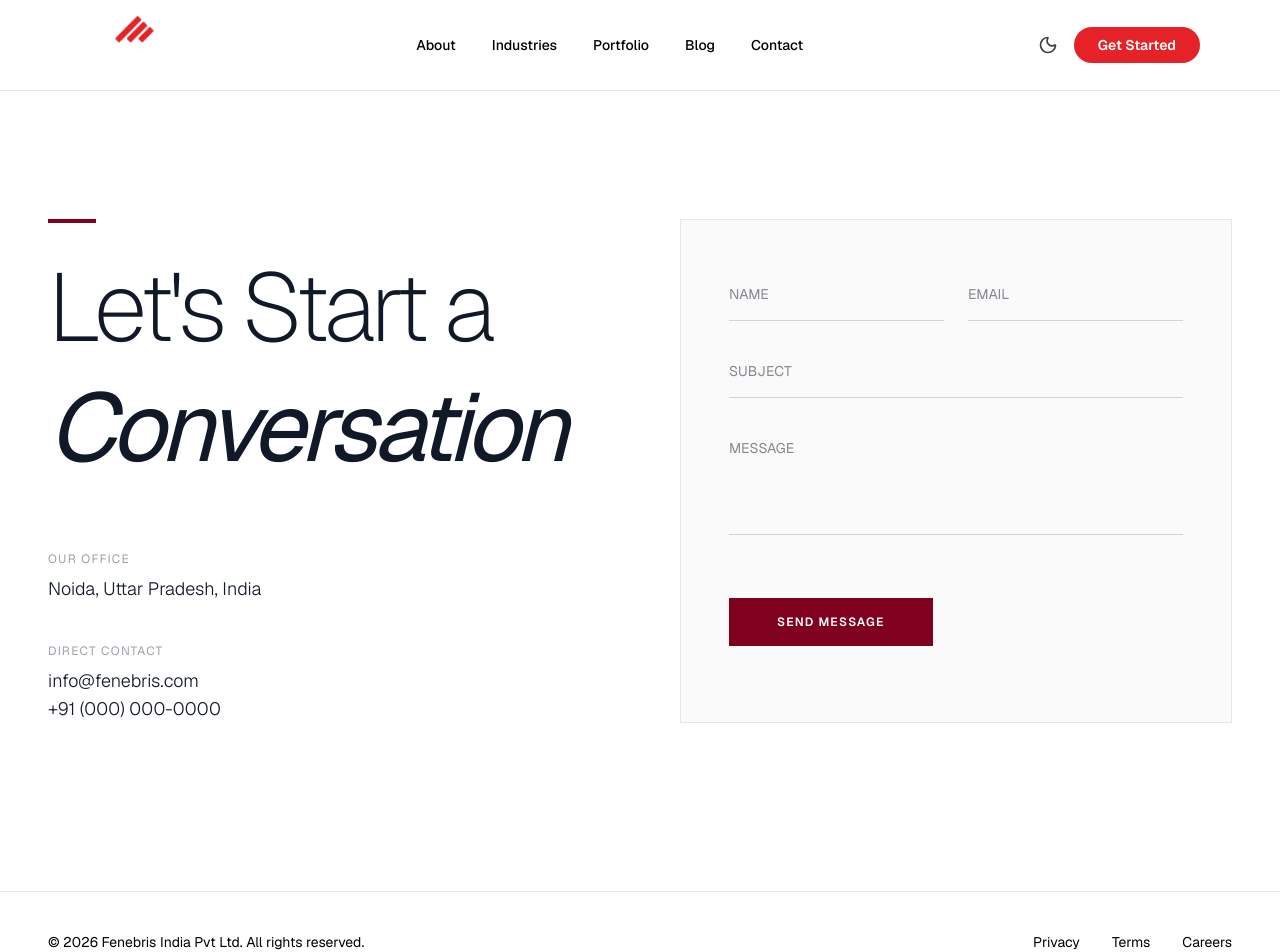
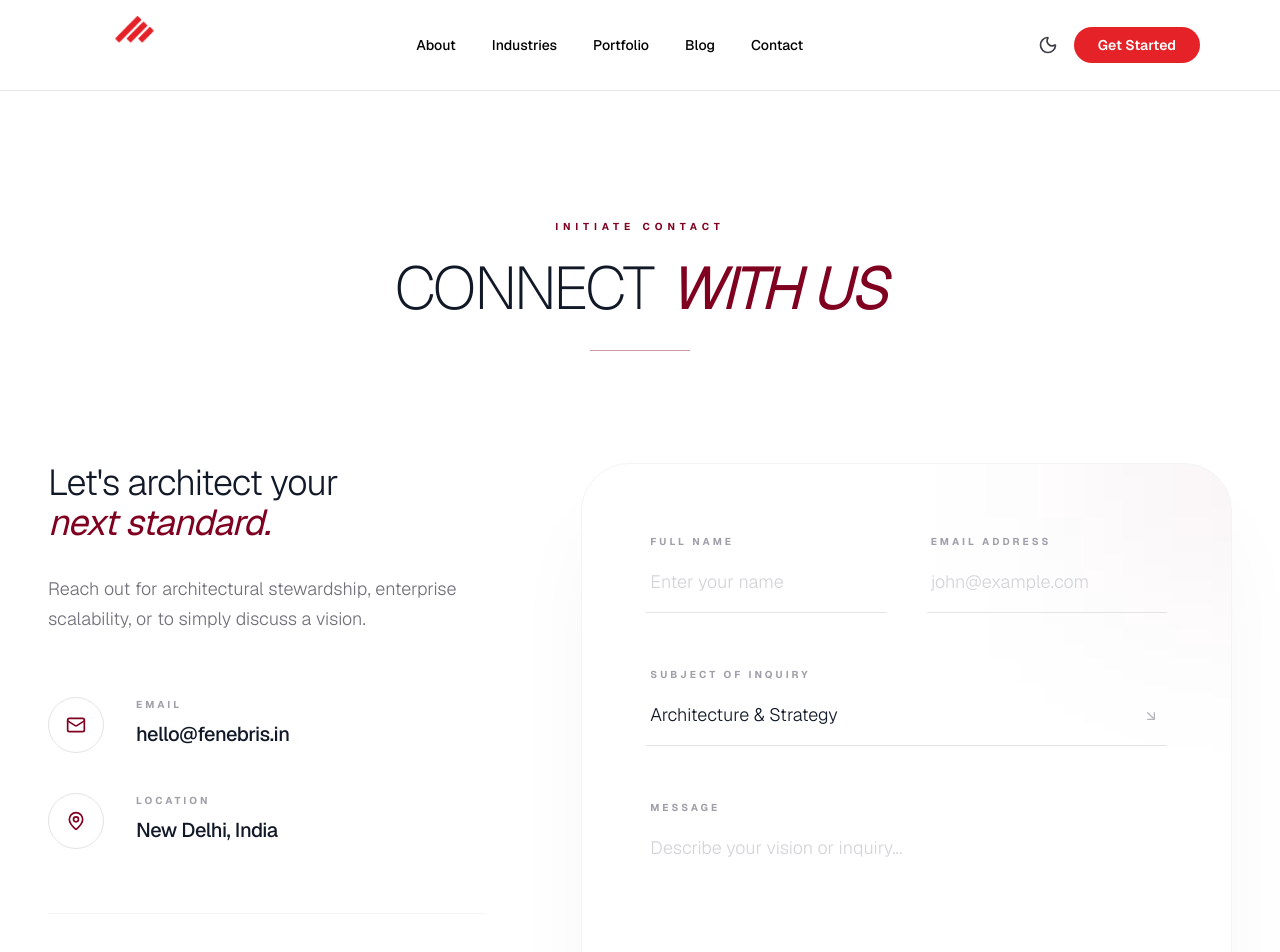
Before and after one commit to FenebrisWeb/fenebrisindia, a Next.js app: page /contact-us in a window 1280 px wide. Shown: the top 952 px of the page. Built offline with nearby package versions, Linux system fonts and the light colour scheme.

Commit message:
Design Change

```diff
--- a/app/(marketing)/contact-us/page.tsx
+++ b/app/(marketing)/contact-us/page.tsx
@@ -1,56 +1,193 @@
 "use client";
 
-import React from 'react';
-import { motion } from 'framer-motion';
+import React, { useRef } from "react";
+import { motion, useInView } from "framer-motion";
+import { Mail, MapPin, Phone, ArrowUpRight, Linkedin, Instagram, Twitter } from "lucide-react";
 
-export default function Contact() {
+export default function ContactPage() {
+  const containerRef = useRef(null);
+  const isInView = useInView(containerRef, { once: true, amount: 0.1 });
+
+  // Animation Variants
+  const fadeUp = {
+    initial: { opacity: 0, y: 30 },
+    animate: { opacity: 1, y: 0 },
+  };
+
   return (
-    <div className="bg-background">
-      <section className="py-20 md:py-32">
-        <div className="mx-auto max-w-[1650px] px-4 sm:px-6 lg:px-12">
-          <div className="grid grid-cols-1 lg:grid-cols-2 gap-20">
-            {/* Left Column */}
-            <motion.div initial={{ opacity: 0, x: -20 }} animate={{ opacity: 1, x: 0 }}>
-              <div className="h-1 w-12 bg-[#800020] mb-6" />
-              <h1 className="text-5xl md:text-8xl font-extralight tracking-tighter leading-tight">
-                Let's Start a <br />
-                <span className="font-normal italic">Conversation</span>
-              </h1>
+    <section className="min-h-screen py-32 bg-background text-foreground relative overflow-hidden">
+      <div className="mx-auto max-w-[1650px] px-6 lg:px-12">
 
-              <div className="mt-16 space-y-10">
-                <div>
-                  <h4 className="text-xs uppercase tracking-widest text-zinc-400 mb-2">Our Office</h4>
-                  <p className="text-lg font-light">Noida, Uttar Pradesh, India</p>
+        {/* Modern One-Line Centered Header */}
+        <motion.div
+          initial={{ opacity: 0, y: 20 }}
+          animate={isInView ? { opacity: 1, y: 0 } : {}}
+          className="flex flex-col items-center mb-28 text-center"
+        >
+          <div className="flex flex-col items-center gap-4">
+            <span className="text-[10px] font-bold tracking-[0.5em] text-[#800020] uppercase mb-2">Initiate Contact</span>
+            <h2 className="text-4xl md:text-6xl font-extralight tracking-tighter uppercase inline-flex items-center gap-x-4">
+                Connect <span className="font-normal italic text-[#800020] dark:text-[#a30029]">With Us</span>
+            </h2>
+          </div>
+          <motion.div
+            initial={{ width: 0 }}
+            animate={isInView ? { width: "100px" } : {}}
+            transition={{ delay: 0.5, duration: 1 }}
+            className="h-[1px] bg-[#800020] mt-8 opacity-40"
+          />
+        </motion.div>
+
+        <div ref={containerRef} className="grid grid-cols-1 lg:grid-cols-12 gap-16 lg:gap-24 items-start">
+
+          {/* Left Side: Information Section */}
+          <div className="lg:col-span-5 space-y-16">
+            <motion.div
+              variants={fadeUp}
+              initial="initial"
+              animate={isInView ? "animate" : ""}
+              transition={{ duration: 0.8 }}
+            >
+              <h3 className="text-3xl md:text-4xl font-light tracking-tight mb-8 leading-[1.1]">
+                Let's architect your <br />
+                <span className="italic font-normal text-[#800020]">next standard.</span>
+              </h3>
+              <p className="text-zinc-500 dark:text-zinc-400 font-light leading-relaxed max-w-md text-lg">
+                Reach out for architectural stewardship, enterprise scalability, or to simply discuss a vision.
+              </p>
+            </motion.div>
+
+            {/* Contact Details */}
+            <motion.div
+              variants={fadeUp}
+              initial="initial"
+              animate={isInView ? "animate" : ""}
+              transition={{ delay: 0.2, duration: 0.8 }}
+              className="space-y-10"
+            >
+              <div className="flex items-start gap-8 group">
+                <div className="w-14 h-14 rounded-full border border-zinc-200 dark:border-zinc-800 flex items-center justify-center group-hover:border-[#800020]/40 transition-all duration-500 group-hover:shadow-lg group-hover:shadow-[#800020]/5">
+                  <Mail size={20} className="text-[#800020]" />
                 </div>
                 <div>
-                  <h4 className="text-xs uppercase tracking-widest text-zinc-400 mb-2">Direct Contact</h4>
-                  <p className="text-lg font-light">info@fenebris.com</p>
-                  <p className="text-lg font-light">+91 (000) 000-0000</p>
+                  <p className="text-[10px] uppercase tracking-[0.3em] text-zinc-400 mb-2 font-bold">Email</p>
+                  <p className="text-xl font-medium tracking-tight hover:text-[#800020] transition-colors cursor-pointer">hello@fenebris.in</p>
+                </div>
+              </div>
+
+              <div className="flex items-start gap-8 group">
+                <div className="w-14 h-14 rounded-full border border-zinc-200 dark:border-zinc-800 flex items-center justify-center group-hover:border-[#800020]/40 transition-all duration-500 group-hover:shadow-lg group-hover:shadow-[#800020]/5">
+                  <MapPin size={20} className="text-[#800020]" />
+                </div>
+                <div>
+                  <p className="text-[10px] uppercase tracking-[0.3em] text-zinc-400 mb-2 font-bold">Location</p>
+                  <p className="text-xl font-medium tracking-tight">New Delhi, India</p>
                 </div>
               </div>
             </motion.div>
 
-            {/* Right Column: Contact Form */}
+            {/* Social Linkage */}
             <motion.div
-              initial={{ opacity: 0, y: 20 }}
-              animate={{ opacity: 1, y: 0 }}
-              className="bg-zinc-50 dark:bg-zinc-900/30 p-8 md:p-12 border border-border-brand"
+              variants={fadeUp}
+              initial="initial"
+              animate={isInView ? "animate" : ""}
+              transition={{ delay: 0.4, duration: 0.8 }}
+              className="pt-12 border-t border-zinc-100 dark:border-zinc-800 flex gap-10"
             >
-              <form className="space-y-6">
-                <div className="grid grid-cols-1 md:grid-cols-2 gap-6">
-                  <input type="text" placeholder="NAME" className="w-full bg-transparent border-b border-zinc-300 dark:border-zinc-700 py-4 outline-none focus:border-[#800020] transition-colors text-sm" />
-                  <input type="email" placeholder="EMAIL" className="w-full bg-transparent border-b border-zinc-300 dark:border-zinc-700 py-4 outline-none focus:border-[#800020] transition-colors text-sm" />
-                </div>
-                <input type="text" placeholder="SUBJECT" className="w-full bg-transparent border-b border-zinc-300 dark:border-zinc-700 py-4 outline-none focus:border-[#800020] transition-colors text-sm" />
-                <textarea rows={4} placeholder="MESSAGE" className="w-full bg-transparent border-b border-zinc-300 dark:border-zinc-700 py-4 outline-none focus:border-[#800020] transition-colors text-sm resize-none" />
-                <button className="mt-8 bg-[#800020] text-white px-12 py-4 text-xs tracking-widest font-semibold hover:bg-black transition-all">
-                  SEND MESSAGE
-                </button>
-              </form>
+              {[
+                { name: 'LinkedIn', icon: Linkedin },
+                { name: 'Instagram', icon: Instagram },
+                { name: 'X', icon: Twitter }
+              ].map((social) => (
+                <a key={social.name} href="#" className="flex items-center gap-2 text-[10px] uppercase tracking-[0.2em] font-bold text-zinc-400 hover:text-[#800020] transition-all duration-300">
+                  <social.icon size={14} strokeWidth={2.5} />
+                  {social.name}
+                </a>
+              ))}
             </motion.div>
           </div>
+
+          {/* Right Side: Contact Form */}
+          <motion.div
+            initial={{ opacity: 0, x: 50 }}
+            animate={isInView ? { opacity: 1, x: 0 } : {}}
+            transition={{ duration: 1, ease: [0.16, 1, 0.3, 1] }}
+            className="lg:col-span-7 bg-white dark:bg-zinc-900/40 p-8 md:p-16 rounded-[3rem] border border-zinc-100 dark:border-zinc-800 shadow-[0_50px_100px_-20px_rgba(0,0,0,0.05)] relative overflow-hidden"
+          >
+            {/* Subtle Inner Glow */}
+            <div className="absolute top-0 right-0 w-64 h-64 bg-[#800020]/5 blur-[100px] -mr-32 -mt-32 pointer-events-none" />
+
+            <form className="space-y-12 relative z-10">
+              <div className="grid grid-cols-1 md:grid-cols-2 gap-10">
+                <div className="space-y-3">
+                  <label className="text-[10px] uppercase tracking-[0.3em] font-bold text-zinc-400 ml-1">Full Name</label>
+                  <input
+                    type="text"
+                    placeholder="Enter your name"
+                    className="w-full bg-transparent border-b border-zinc-200 dark:border-zinc-800 py-4 px-1 focus:outline-none focus:border-[#800020] transition-all duration-500 font-light text-lg placeholder:text-zinc-300 dark:placeholder:text-zinc-700"
+                  />
+                </div>
+                <div className="space-y-3">
+                  <label className="text-[10px] uppercase tracking-[0.3em] font-bold text-zinc-400 ml-1">Email Address</label>
+                  <input
+                    type="email"
+                    placeholder="john@example.com"
+                    className="w-full bg-transparent border-b border-zinc-200 dark:border-zinc-800 py-4 px-1 focus:outline-none focus:border-[#800020] transition-all duration-500 font-light text-lg placeholder:text-zinc-300 dark:placeholder:text-zinc-700"
+                  />
+                </div>
+              </div>
+
+              <div className="space-y-3">
+                <label className="text-[10px] uppercase tracking-[0.3em] font-bold text-zinc-400 ml-1">Subject of Inquiry</label>
+                <div className="relative">
+                  <select className="w-full bg-transparent border-b border-zinc-200 dark:border-zinc-800 py-4 px-1 focus:outline-none focus:border-[#800020] transition-all duration-500 font-light text-lg appearance-none cursor-pointer">
+                    <option className="bg-background">Architecture & Strategy</option>
+                    <option className="bg-background">Enterprise Scalability</option>
+                    <option className="bg-background">High-End Design</option>
+                    <option className="bg-background">General Partnership</option>
+                  </select>
+                  <div className="absolute right-2 top-1/2 -translate-y-1/2 pointer-events-none opacity-30">
+                    <ArrowUpRight size={16} className="rotate-90" />
+                  </div>
+                </div>
+              </div>
+
+              <div className="space-y-3">
+                <label className="text-[10px] uppercase tracking-[0.3em] font-bold text-zinc-400 ml-1">Message</label>
+                <textarea
+                  rows={4}
+                  placeholder="Describe your vision or inquiry..."
+                  className="w-full bg-transparent border-b border-zinc-200 dark:border-zinc-800 py-4 px-1 focus:outline-none focus:border-[#800020] transition-all duration-500 font-light text-lg resize-none placeholder:text-zinc-300 dark:placeholder:text-zinc-700"
+                />
+              </div>
+
+              <motion.button
+                whileHover={{ y: -5 }}
+                whileTap={{ scale: 0.98 }}
+                className="w-full md:w-auto px-14 py-6 bg-[#800020] text-white rounded-full flex items-center justify-center gap-4 group transition-all duration-500 hover:shadow-[0_25px_50px_-12px_rgba(128,0,32,0.4)]"
+              >
+                <span className="text-[11px] font-bold uppercase tracking-[0.3em]">Transmit Inquiry</span>
+                <div className="relative overflow-hidden w-5 h-5">
+                   <ArrowUpRight size={20} className="absolute inset-0 group-hover:translate-x-6 group-hover:-translate-y-6 transition-transform duration-500" />
+                   <ArrowUpRight size={20} className="absolute inset-0 -translate-x-6 translate-y-6 group-hover:translate-x-0 group-hover:translate-y-0 transition-transform duration-500 delay-75" />
+                </div>
+              </motion.button>
+            </form>
+          </motion.div>
+
         </div>
-      </section>
-    </div>
+      </div>
+
+      {/* Modern Architectural Grid Background */}
+      <div className="absolute inset-0 pointer-events-none -z-10">
+        <div className="absolute inset-0 opacity-[0.03] dark:opacity-[0.06]"
+          style={{
+            backgroundImage: `linear-gradient(to right, #800020 1px, transparent 1px), linear-gradient(to bottom, #800020 1px, transparent 1px)`,
+            backgroundSize: '120px 120px'
+          }}
+        />
+        <div className="absolute inset-0 bg-gradient-to-b from-background via-transparent to-background" />
+      </div>
+    </section>
   );
 }
```
